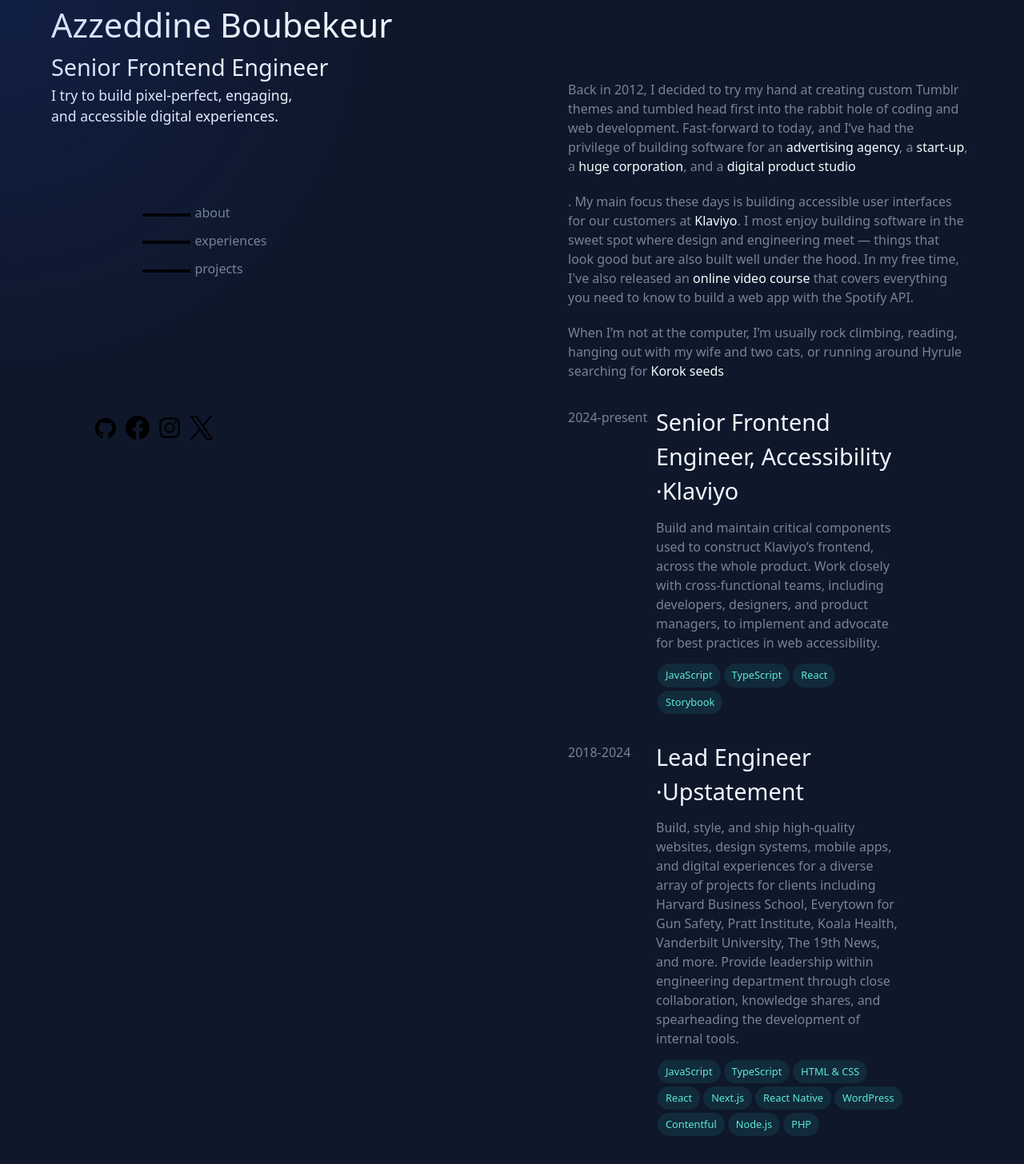
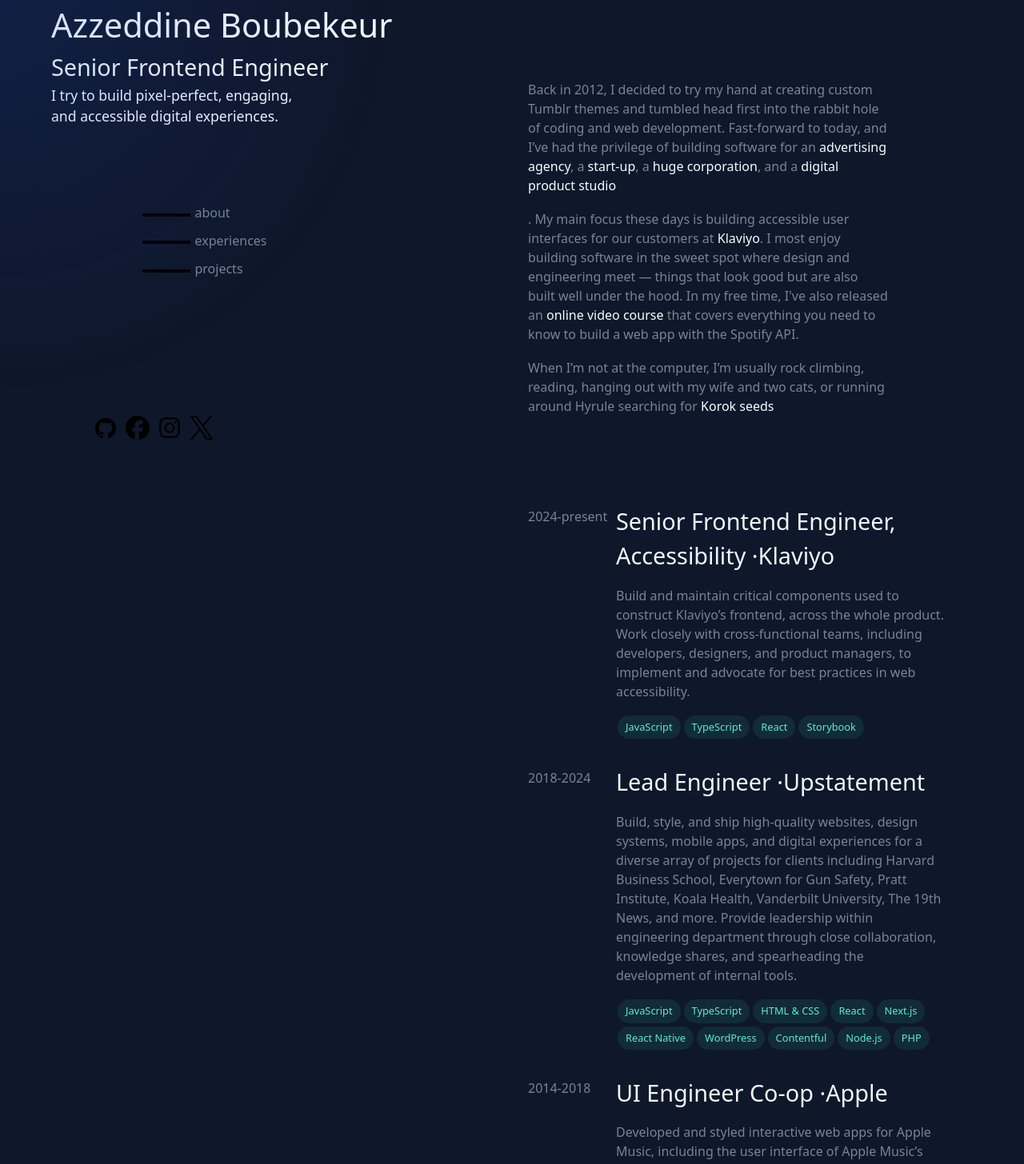
Before and after one commit to Azzizou200/pofolio, a React (Vite) app: page / in a window 1280 px wide. Shown: the top 1456 px of the page at 80% size. Built offline with nearby package versions, Linux system fonts and the light colour scheme.

Commit message:
css update

```diff
--- a/src/App.css
+++ b/src/App.css
@@ -113,8 +113,10 @@ hr {
 }
 .text-wrap {
   margin-top: 100px;
+  margin-right: 100px;
+  margin-bottom: 100px;
   padding-right: 70px;
-  padding-left: 70px;
+  padding-left: 20px;
 }
 .high-lighted-link {
   color: azure;
@@ -122,11 +124,10 @@ hr {
 }
 .cards {
   margin-top: 10px;
-  margin-left: 0;
-  margin-right: 0;
+  margin-right: 90px;
   padding: 10px;
   border-radius: 5px;
-  margin-left: 60px;
+  margin-left: 10px;
   display: grid;
   grid-template-columns: 110px 1fr;
   grid-template-rows: 1fr auto;
@@ -157,7 +158,7 @@ hr {
   grid-area: date;
 }
 .experiences {
-  width: 500px;
+  width: 50vw;
 }
 
 .experiences:hover {
```
Also changed, not shown: public/fb-ico.svg.
